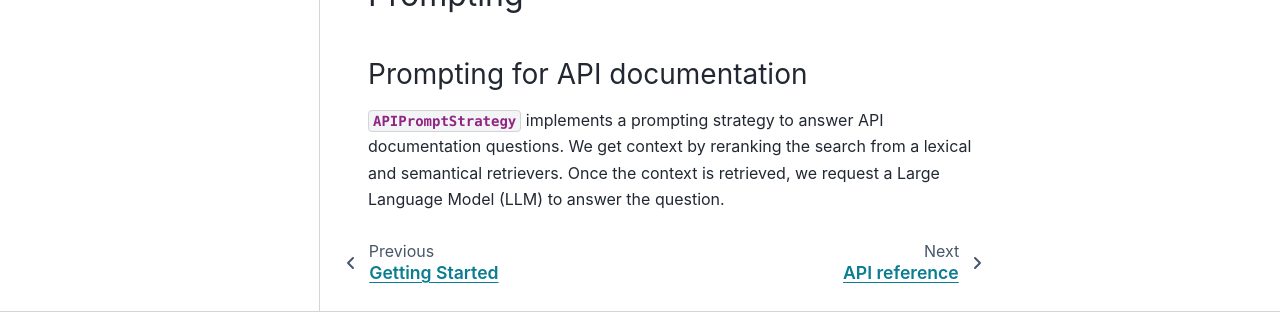
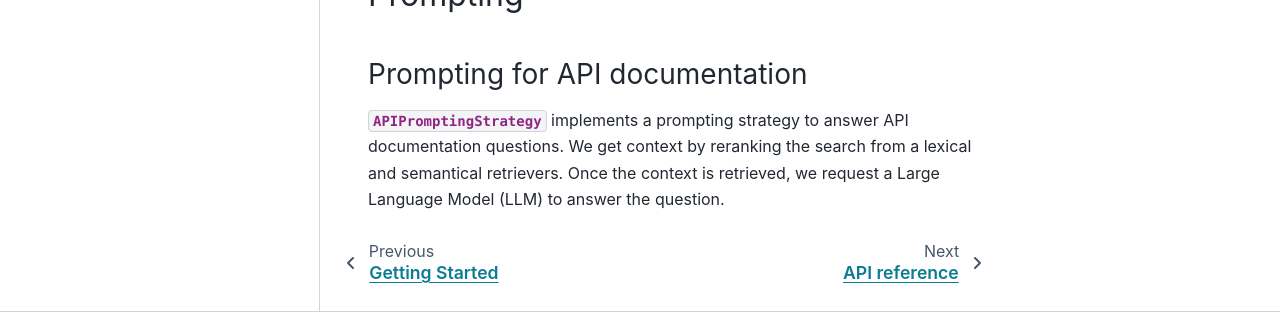
Before and after one commit to probabl-ai/sklearn-ragger-duck, a Sphinx documentation site: the page built from doc/user_guide.rst, in a window 1280 px wide and 900 px high, scrolled down 1259 px. Shown: the part 496-809 px from the top of the window. Built offline with Sphinx 7.4.7 and the PyData theme 0.15.4, drawn with Linux system fonts in a browser that asks for light colours.

Commit message:
Update APIPromptStrategy in prompt.rst

```diff
--- a/doc/references/prompt.rst
+++ b/doc/references/prompt.rst
@@ -13,4 +13,4 @@ Prompt
    :toctree: generated/
    :template: class.rst
 
-    QueryAgent
+    APIPromptingStrategy
--- a/doc/user_guide.rst
+++ b/doc/user_guide.rst
@@ -77,7 +77,7 @@ Prompting
 Prompting for API documentation
 -------------------------------
 
-:class:`~ragger_duck.prompt.APIPromptStrategy` implements a prompting strategy
-to answer API documentation questions. We get context by reranking the search
-from a lexical and semantical retrievers. Once the context is retrieved, we
-request a Large Language Model (LLM) to answer the question.
+:class:`~ragger_duck.prompt.APIPromptingStrategy` implements a prompting
+strategy to answer API documentation questions. We get context by reranking the
+search from a lexical and semantical retrievers. Once the context is retrieved,
+we request a Large Language Model (LLM) to answer the question.
```
